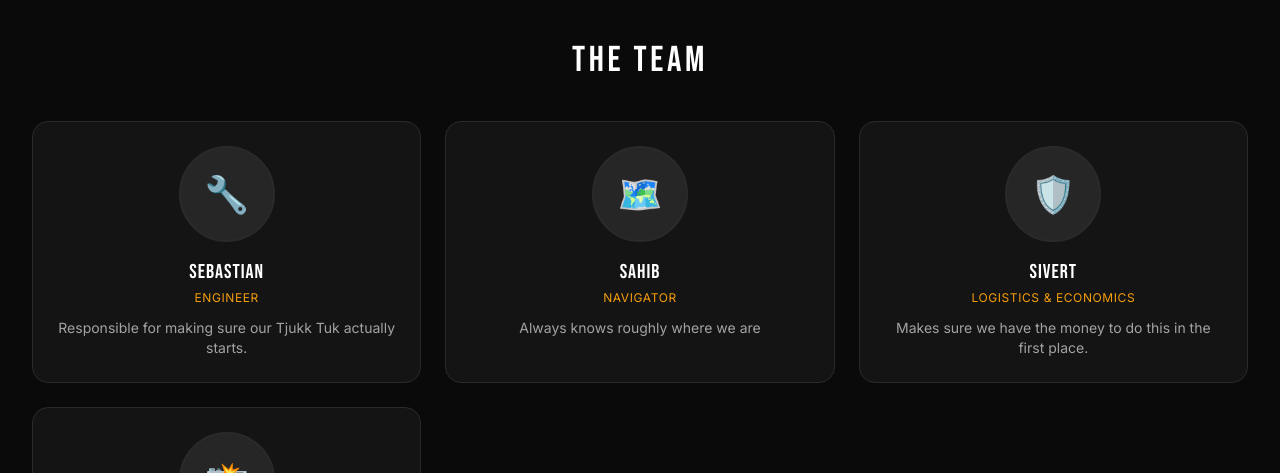
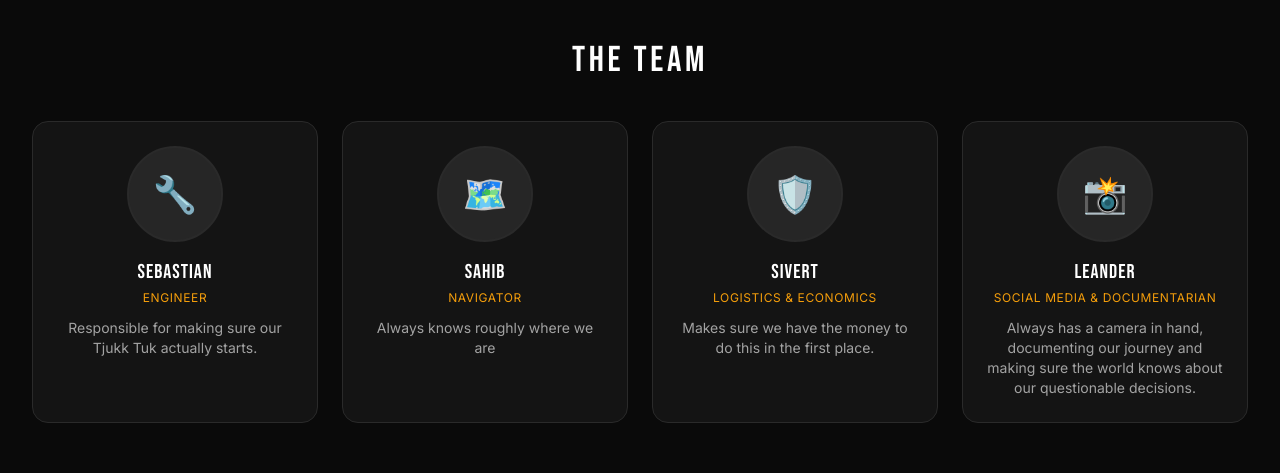
Before and after one commit to LBlend/polomarket, a Next.js app: page / in a window 1280 px wide. Shown: the part 1220-1693 px from the top of the page. Built offline with nearby package versions, Linux system fonts and the light colour scheme; no server answers; the database is empty.

Commit message:
align all team members on the same line

```diff
--- a/src/components/TeamHero.tsx
+++ b/src/components/TeamHero.tsx
@@ -134,7 +134,7 @@ export default function TeamHero() {
           >
             THE TEAM
           </motion.h2>
-          <div className="grid grid-cols-1 sm:grid-cols-3 gap-6">
+          <div className="grid grid-cols-1 sm:grid-cols-4 gap-6">
             {TEAM_MEMBERS.map((member, i) => (
               <motion.div
                 key={member.name}
```
